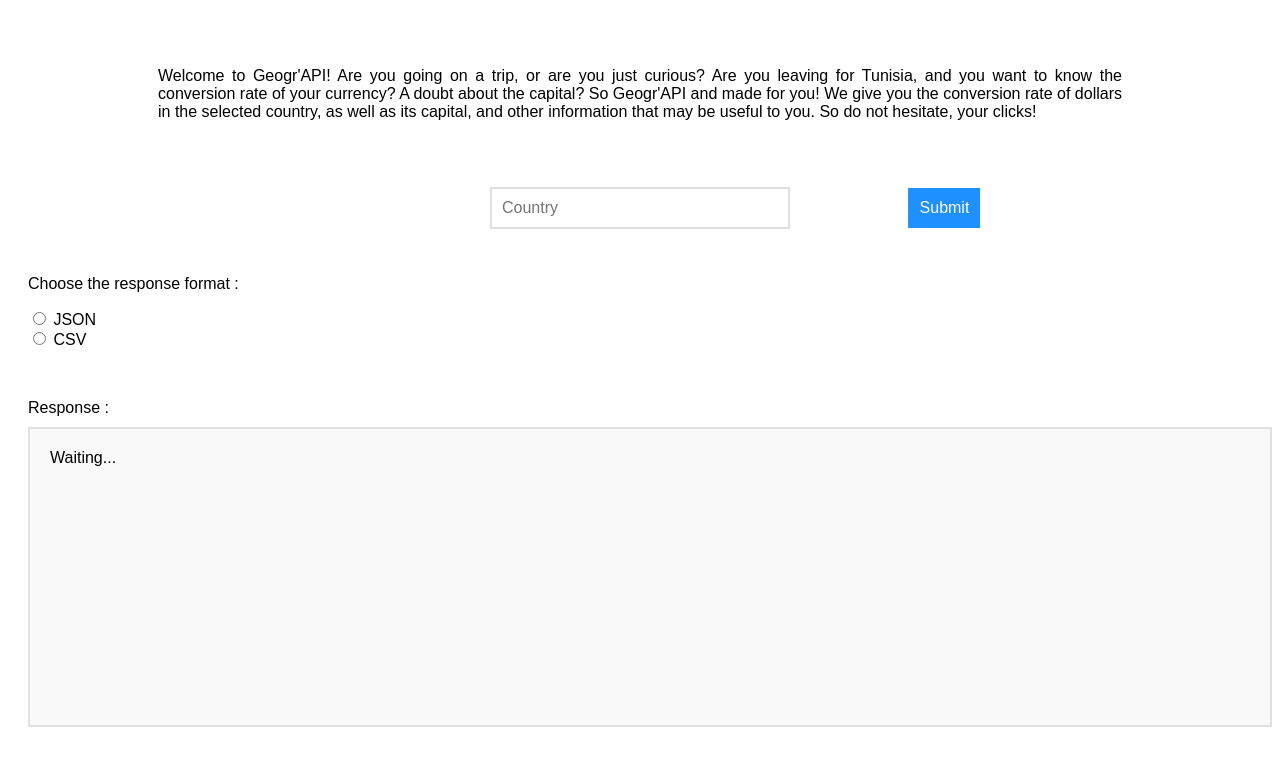
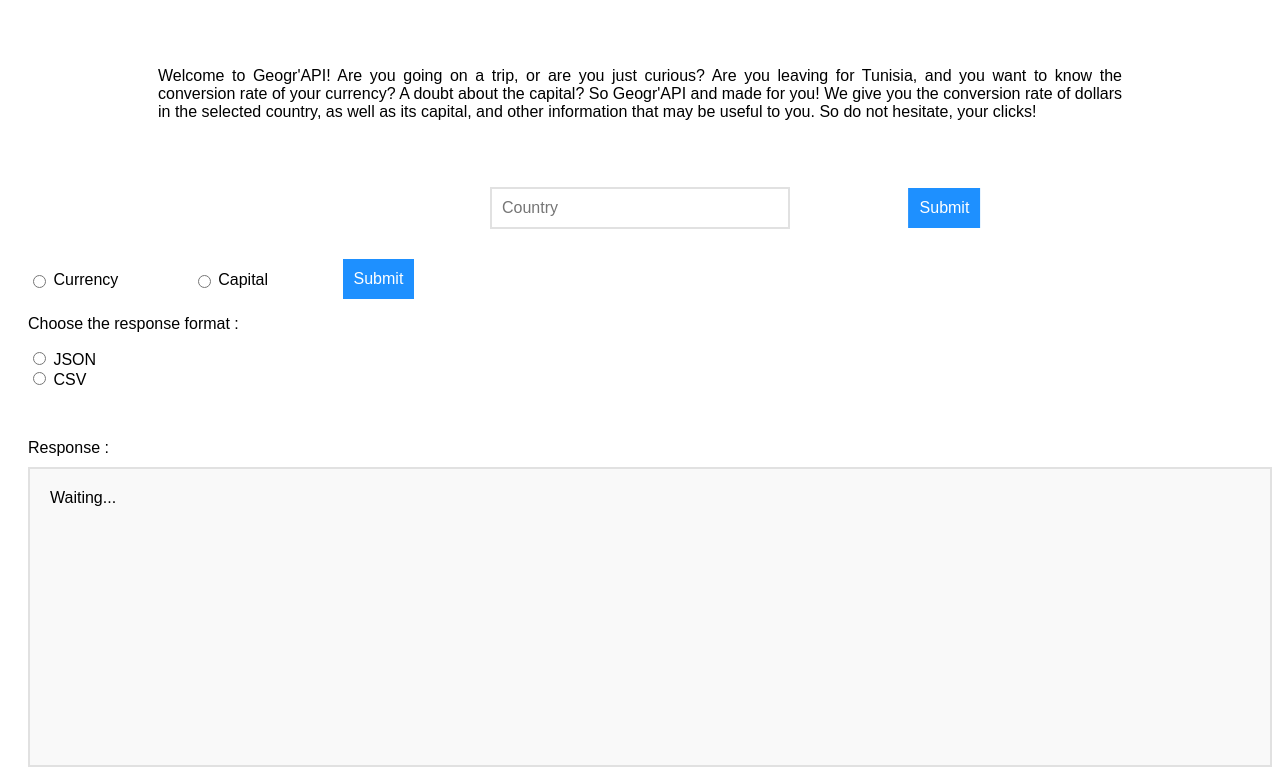
Before and after one commit to PCurras/Projet_Open_data, a website: page client.html in a window 1280 px wide. Shown: the part 79-854 px from the top of the page. Before the commit the page ends 814 px from the top, so only its background shows below. Drawn offline with Linux system fonts and the light colour scheme.

Commit message:
Update client.html

```diff
--- a/client.html
+++ b/client.html
@@ -28,7 +28,7 @@
 					<button id="submitbtn" type="button" onclick="submit_fct();">Submit</button>
 				</form>
 			</div>
-<!-- 			<div>
+			<div>
 				<form id="select">
 					<div class="checkboxes">
 						<label for="currency"><input type="radio" name="select_box" id="currency" /> <span>Currency</span></label>
@@ -36,7 +36,7 @@
 						<button id="selection_sub" type="button" onclick="selection();">Submit</button>
 					</div>
 				</form>
-			</div> -->
+			</div>
 			<div id="choose_format">
 				<p>Choose the response format : </p>
 				<FORM>
@@ -149,7 +149,6 @@
 			closeAllLists(e.target);
 		});
 		}
-
 		element = document.getElementById("search")
 		autocomplete(element, countries); /*Active l'autocomplete*/
 
@@ -193,16 +192,16 @@
 		}
 
 		var route = "";
-// 		function selection(){
-// 			route = "/";
-// 			var possibilities = ["currency", "capital"];
-// 			possibilities.forEach(function(element){
-// 				if (document.getElementById(element).checked){
-// 					route += element + "/";
-// 				}
-// 			});
-// 			console.log(route);
-// 		}
+		function selection(){
+			route = "/";
+			var possibilities = ["currency", "capital"];
+			possibilities.forEach(function(element){
+				if (document.getElementById(element).checked){
+					route += element + "/";
+				}
+			});
+			console.log(route);
+		}
 
 		jsonbtn = document.getElementById("jsonbtn");
 		csvbtn = document.getElementById("csvbtn");
@@ -273,7 +272,7 @@
 		#submitbtn:active{
 			background-color:lightblue;
 		}
-/* 		#selection_sub {
+		#selection_sub {
 			padding: 10px;
 			font-size: 16px;
 			border: 1px solid transparent;
@@ -300,7 +299,7 @@
 		}
 		.checkboxes label span {
 			vertical-align: middle;
-		} */
+		}
 		.autocomplete-items {
 			position: absolute;
 			border: 1px solid #d4d4d4;
@@ -341,6 +340,5 @@
 			border: 2px solid #e1e1e1;
 			background-color: #f9f9f9;
 		}
-
 	</style>
 </html>
```
